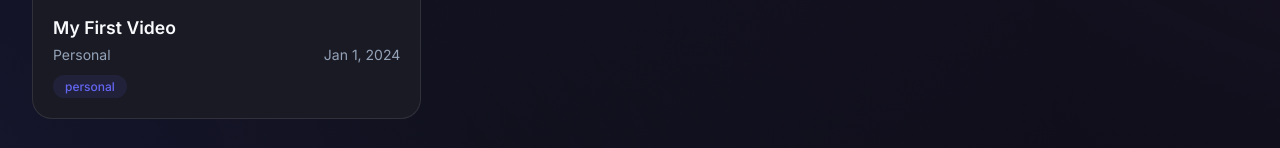
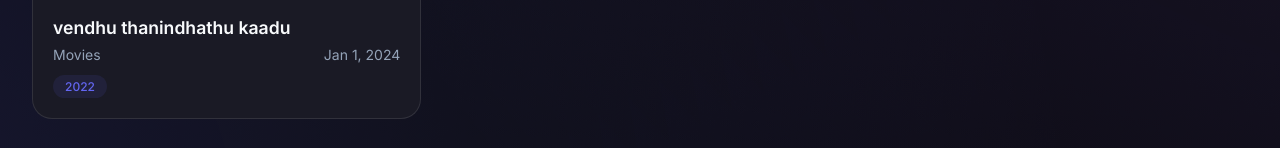
Before and after one commit to sigmamotive11-hub/Moviebank, a plain HTML site: page index.html in a window 1280 px wide. Shown: the part 588-736 px from the top of the page. Drawn offline with Linux system fonts and the light colour scheme.

Commit message:
Update index.html

```diff
--- a/index.html
+++ b/index.html
@@ -265,9 +265,9 @@
         const VIDEOS = [
             {
                 id: '1O6uYZ6APwpLHhoxyERxK8VPvlG5DXMAh',
-                title: 'My First Video',
-                category: 'personal',
-                tags: ['personal'],
+                title: 'vendhu thanindhathu kaadu',
+                category: 'Movies',
+                tags: ['2022'],
                 date: '2024-01-01',
             },
             // {
```
